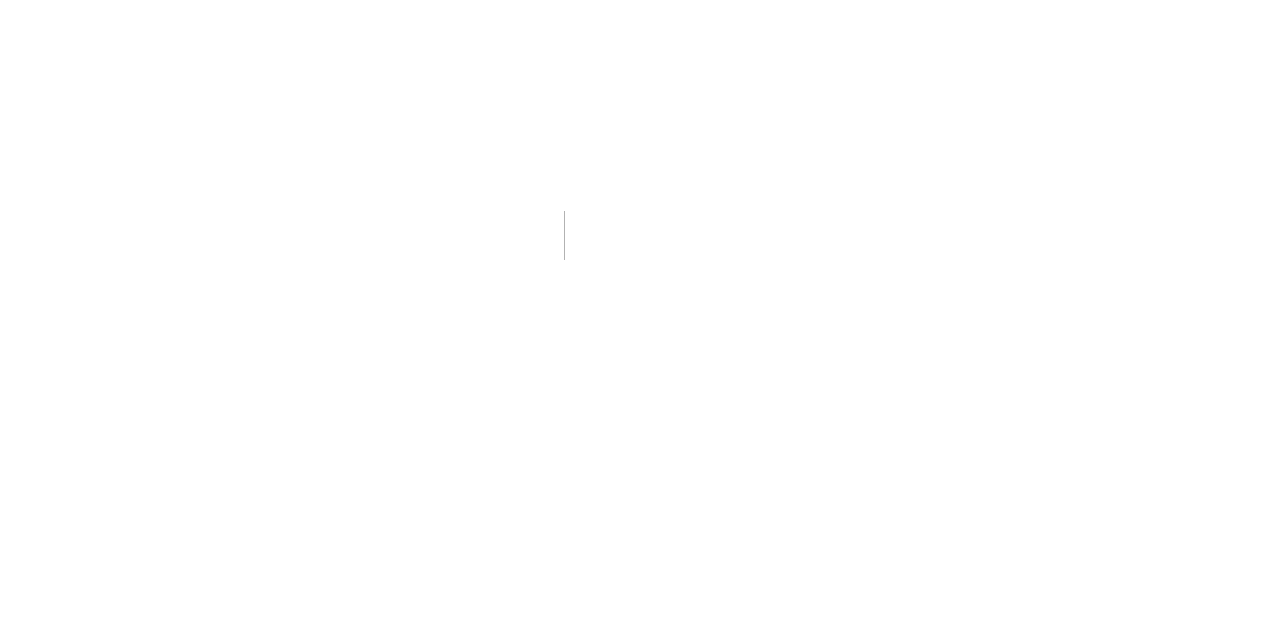
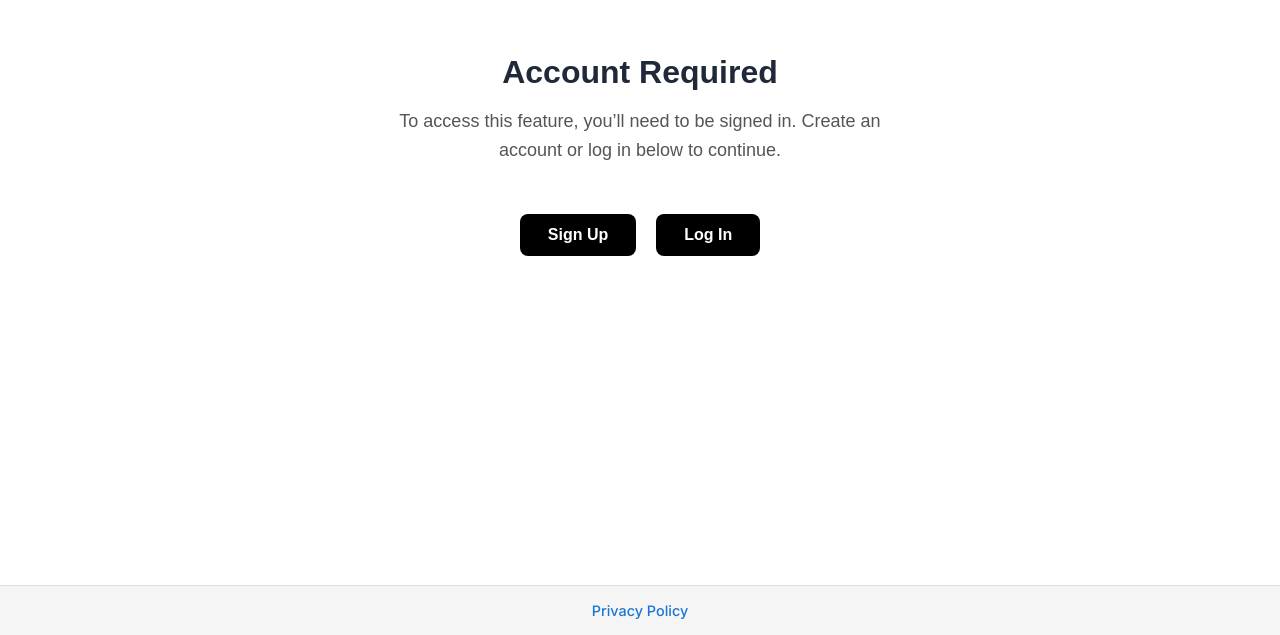
Before and after one commit to christensenandrew455-cell/Testifyai, a Next.js app: page /signin in a window 1280 px wide. Before the commit this address had no page. Shown: the part 165-800 px from the top of the page. Built offline with nearby package versions, Linux system fonts and the light colour scheme.

Commit message:
Create page.js

```diff
--- /dev/null
+++ b/app/signin/page.js
@@ -0,0 +1,69 @@
+"use client";
+import Link from "next/link";
+
+export default function SignInGateway() {
+  const container = {
+    display: "flex",
+    flexDirection: "column",
+    justifyContent: "center",
+    alignItems: "center",
+    minHeight: "80vh",
+    padding: "40px",
+    textAlign: "center",
+    fontFamily: "sans-serif",
+  };
+
+  const title = {
+    fontSize: "32px",
+    fontWeight: "bold",
+    marginBottom: "16px",
+  };
+
+  const subtitle = {
+    fontSize: "18px",
+    color: "#555",
+    maxWidth: "500px",
+    marginBottom: "30px",
+    lineHeight: "1.6",
+  };
+
+  const buttonContainer = {
+    display: "flex",
+    gap: "20px",
+    marginTop: "20px",
+  };
+
+  const button = {
+    padding: "12px 28px",
+    fontSize: "16px",
+    fontWeight: "600",
+    borderRadius: "8px",
+    border: "none",
+    cursor: "pointer",
+    textDecoration: "none",
+    color: "white",
+    backgroundColor: "black",
+    transition: "opacity 0.2s",
+  };
+
+  return (
+    <div style={container}>
+      <div style={title}>Account Required</div>
+
+      <div style={subtitle}>
+        To access this feature, you’ll need to be signed in.
+        Create an account or log in below to continue.
+      </div>
+
+      <div style={buttonContainer}>
+        <Link href="/signup" style={button}>
+          Sign Up
+        </Link>
+
+        <Link href="/login" style={button}>
+          Log In
+        </Link>
+      </div>
+    </div>
+  );
+}
```
